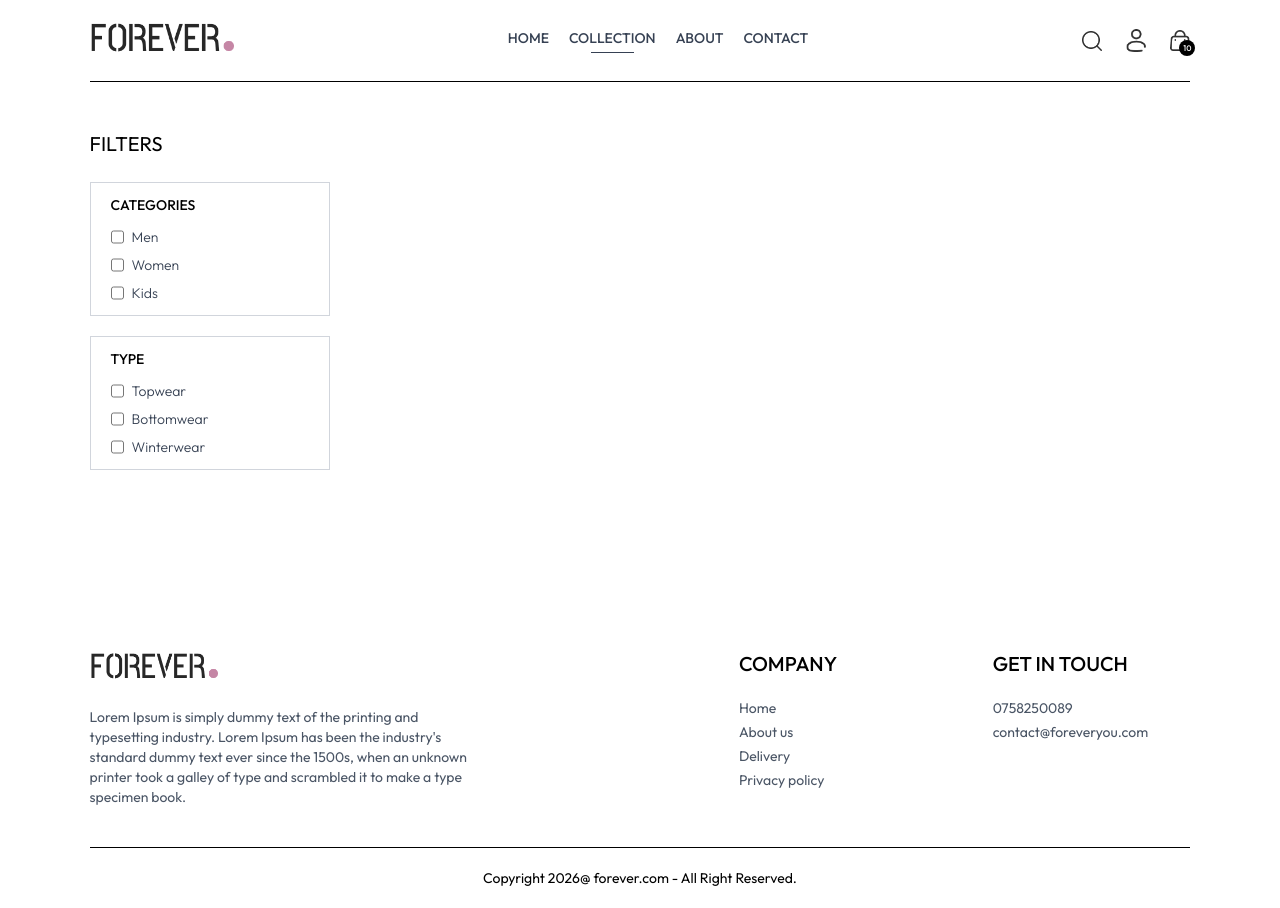
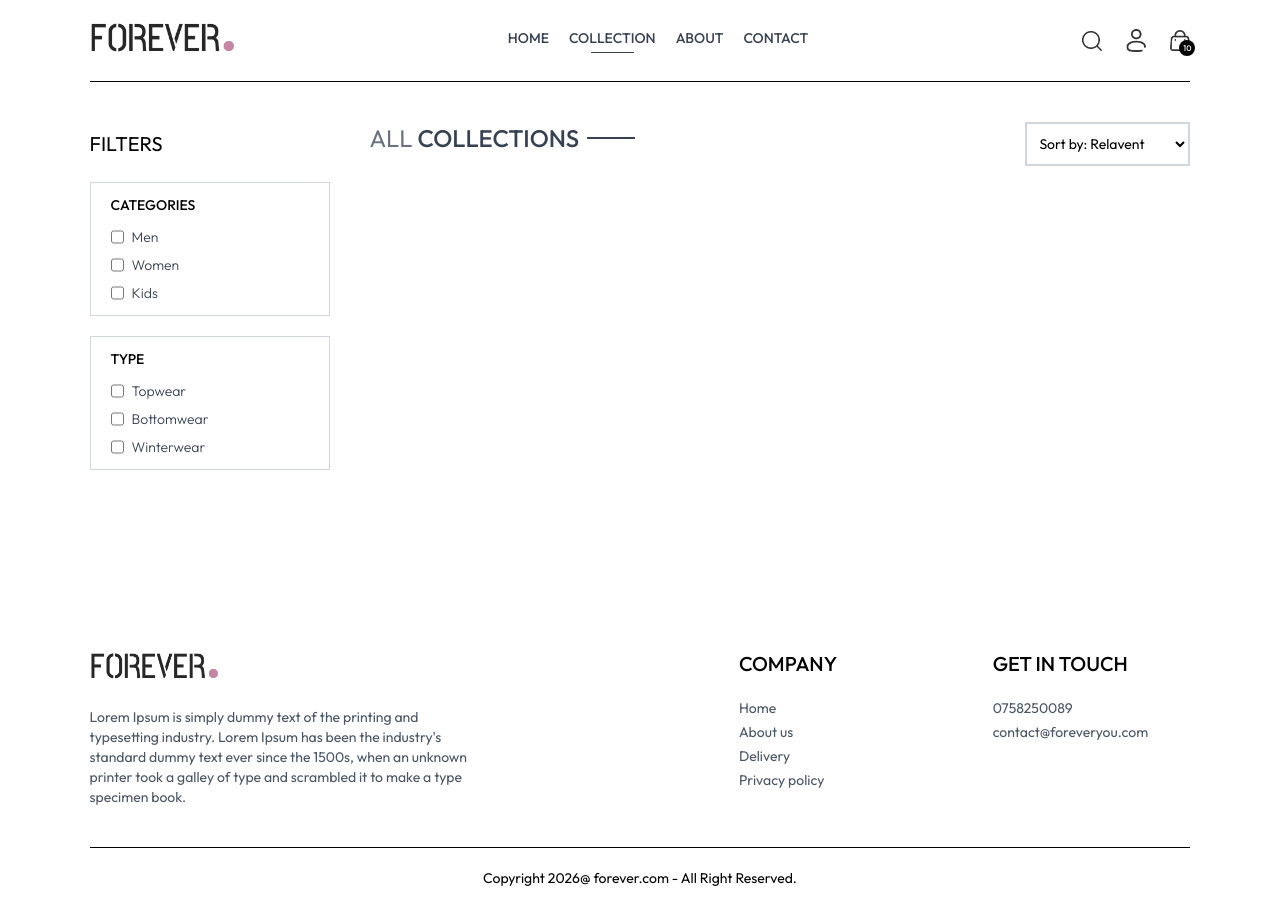
Before and after one commit to Kafoor-Nimas/ecommerce-app, a React (Vite) app in the folder frontend/: page /collection in a window 1280 px wide. Built offline with nearby package versions, Linux system fonts and the light colour scheme.

Commit message:
Product Sort section

```diff
--- a/frontend/src/pages/Collection.jsx
+++ b/frontend/src/pages/Collection.jsx
@@ -1,6 +1,7 @@
 import React, { useContext, useState } from "react";
 import { ShopContext } from "../context/ShopContext";
 import { assets } from "../assets/assets";
+import Title from "../components/Title";
 
 const Collection = () => {
   const { products } = useContext(ShopContext);
@@ -59,6 +60,18 @@
       </div>
 
       {/* Right side collection */}
+      <div className="flex-1">
+        <div className="flex justify-between text-base sm:text-2xl mb-4">
+          <Title text1={"ALL"} text2={"COLLECTIONS"} />
+
+          {/* Product Sort */}
+          <select className="border-2 border-gray-300 text-sm px-2">
+            <option value="relavent">Sort by: Relavent</option>
+            <option value="low-high">Sort by: Low to High</option>
+            <option value="high-low">Sort by: High to Low</option>
+          </select>
+        </div>
+      </div>
     </div>
   );
 };
```
